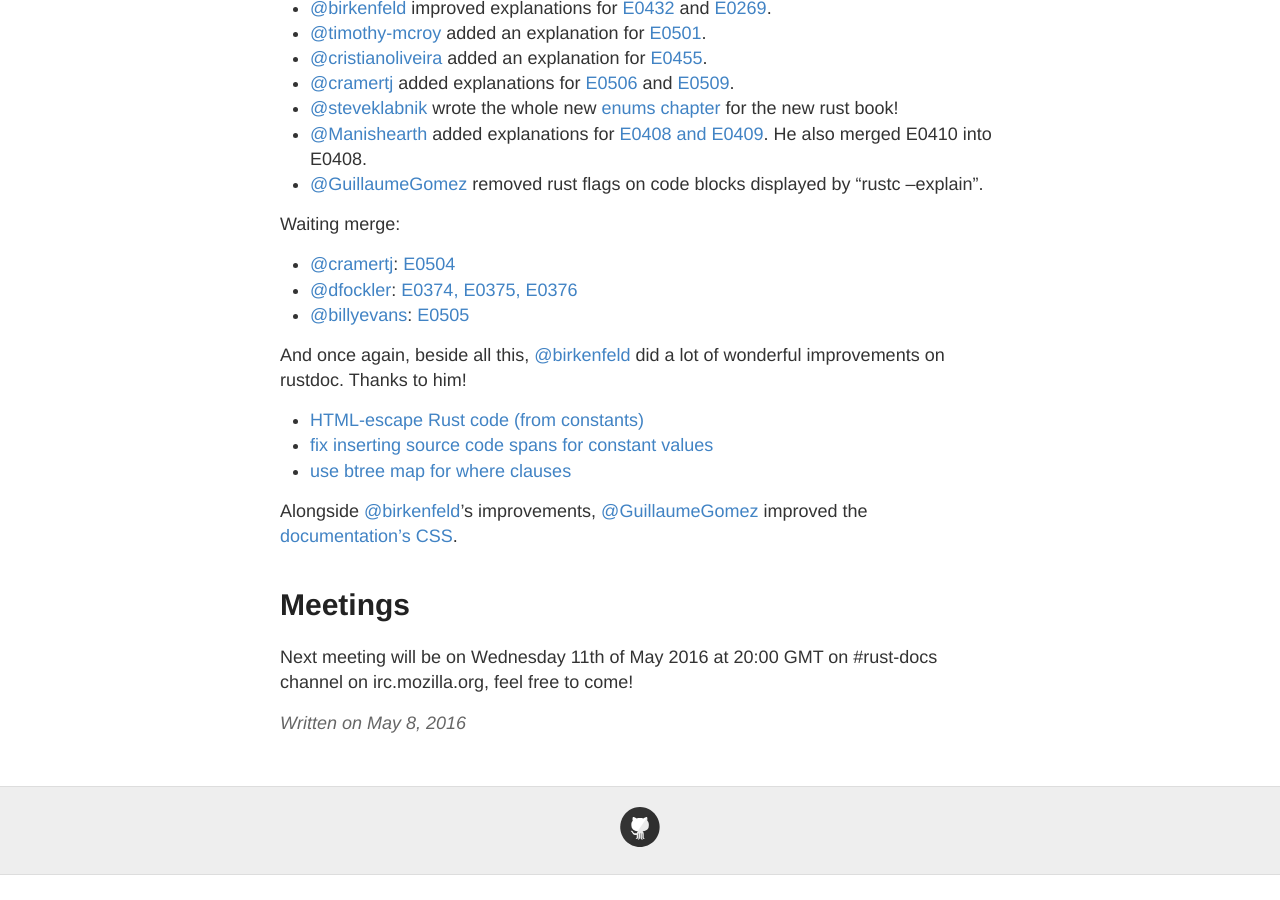
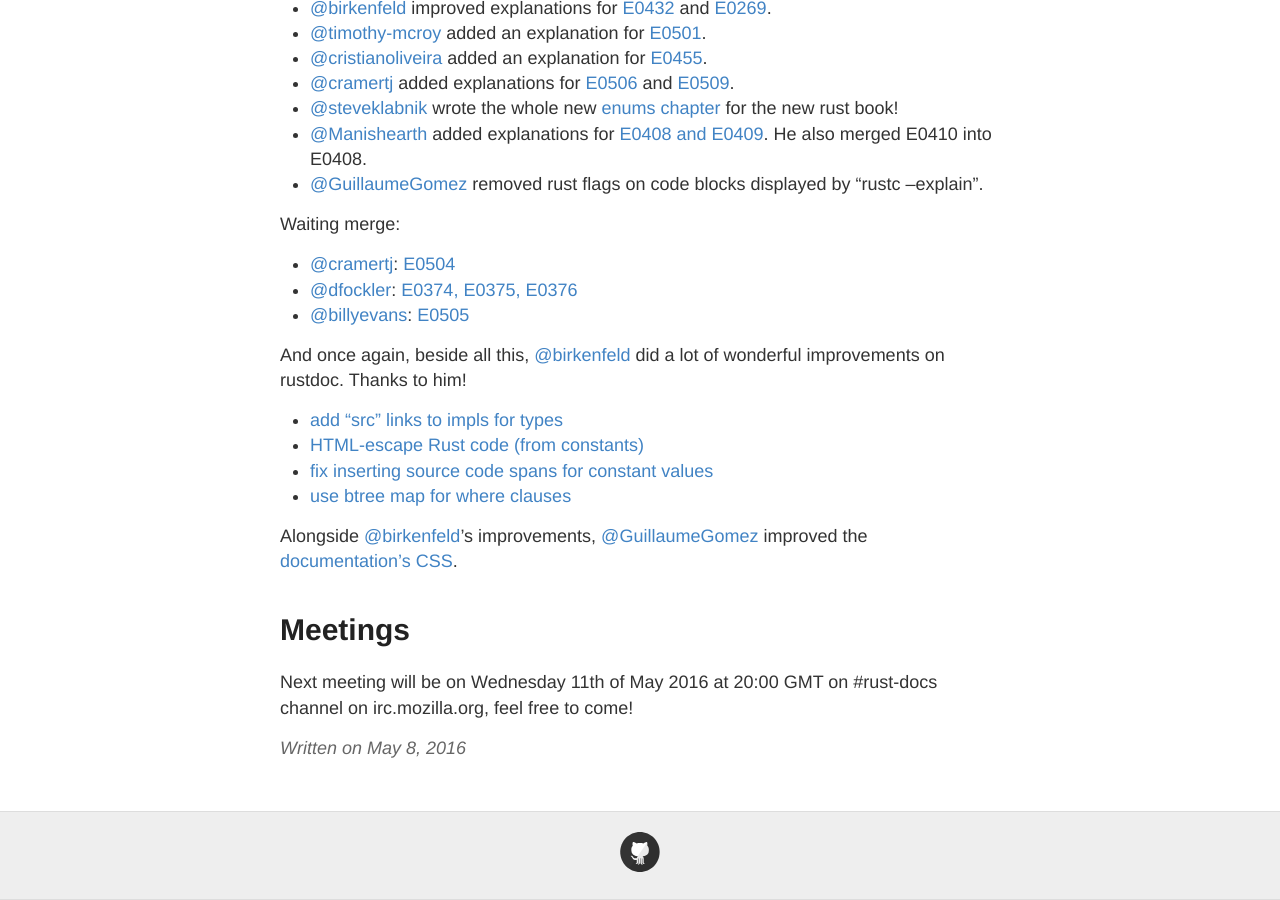
Before and after one commit to GuillaumeGomez/this-week-in-rust-docs, a Jekyll site: the page built from _posts/2016-5-8-this-week-in-rust-docs-3.md, in a window 1280 px wide and 900 px high, scrolled down 962 px. Built offline with Jekyll 4.4.1, drawn with Linux system fonts in a browser that asks for light colours; before the commit the page ends 1837 px from its top, so only the background shows below that; part of the change alters nothing that is shown.

Commit message:
fix two PR numbers, add the most prominent doc PR

```diff
--- a/_posts/2016-5-8-this-week-in-rust-docs-3.md
+++ b/_posts/2016-5-8-this-week-in-rust-docs-3.md
@@ -30,7 +30,7 @@ There are currently around 50 other documentation issues opened. Look for [A-doc
 
 # Recent doc contributions
 
-* [@birkenfeld](https://github.com/birkenfeld) improved explanations for [E0432](https://github.com/rust-lang/rust/pull/33220) and [E0269](https://github.com/rust-lang/rust/pull/33224).
+* [@birkenfeld](https://github.com/birkenfeld) improved explanations for [E0432](https://github.com/rust-lang/rust/pull/33320) and [E0269](https://github.com/rust-lang/rust/pull/33324).
 * [@timothy-mcroy](https://github.com/timothy-mcroy) added an explanation for [E0501](https://github.com/rust-lang/rust/pull/33294#event-650972625).
 * [@cristianoliveira](https://github.com/cristianoliveira) added an explanation for [E0455](https://github.com/rust-lang/rust/pull/33393).
 * [@cramertj](https://github.com/cramertj) added explanations for [E0506](https://github.com/rust-lang/rust/pull/33384) and [E0509](https://github.com/rust-lang/rust/pull/33383).
@@ -46,6 +46,7 @@ Waiting merge:
 
 And once again, beside all this, [@birkenfeld](https://github.com/birkenfeld) did a lot of wonderful improvements on rustdoc. Thanks to him!
 
+* [add "src" links to impls for types](https://github.com/rust-lang/rust/pull/33382)
 * [HTML-escape Rust code (from constants)](https://github.com/rust-lang/rust/pull/33372)
 * [fix inserting source code spans for constant values](https://github.com/rust-lang/rust/pull/33371)
 * [use btree map for where clauses](https://github.com/rust-lang/rust/pull/33373)
```
